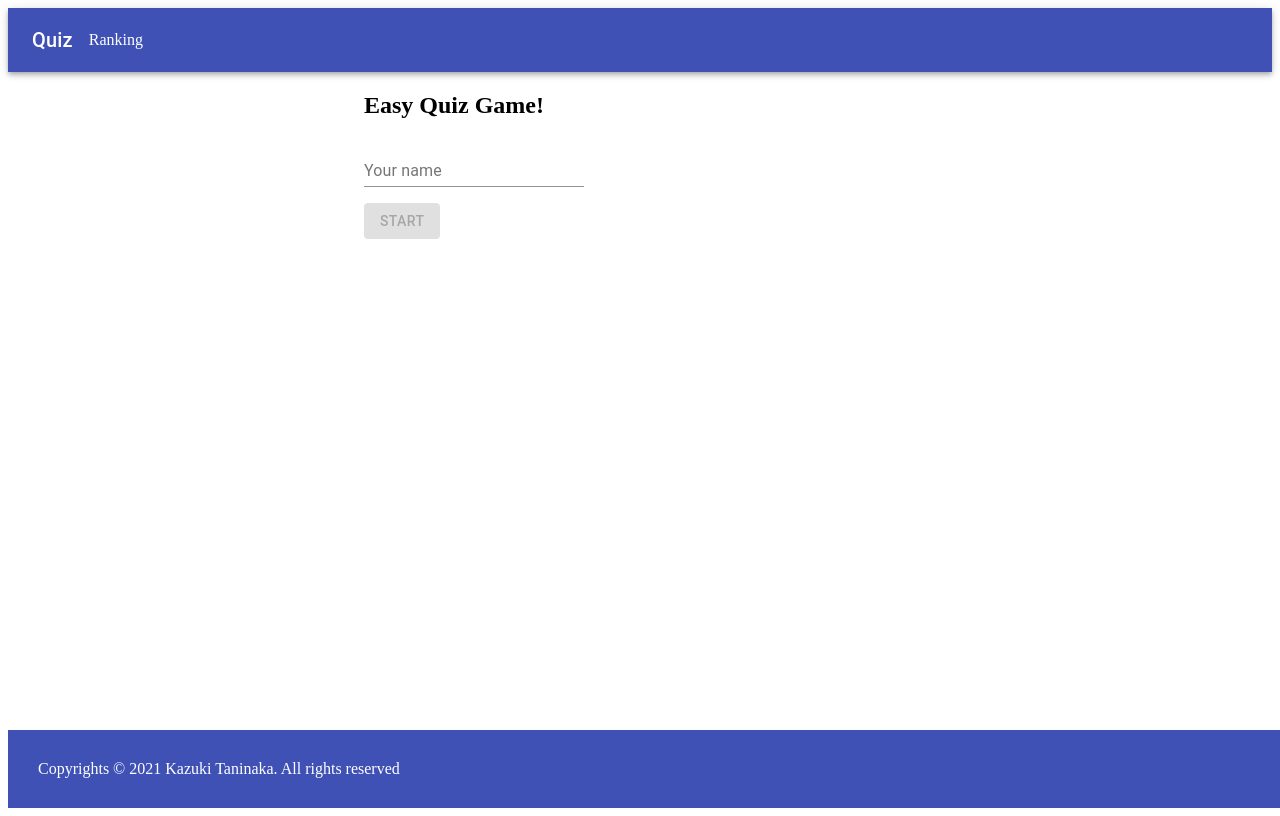
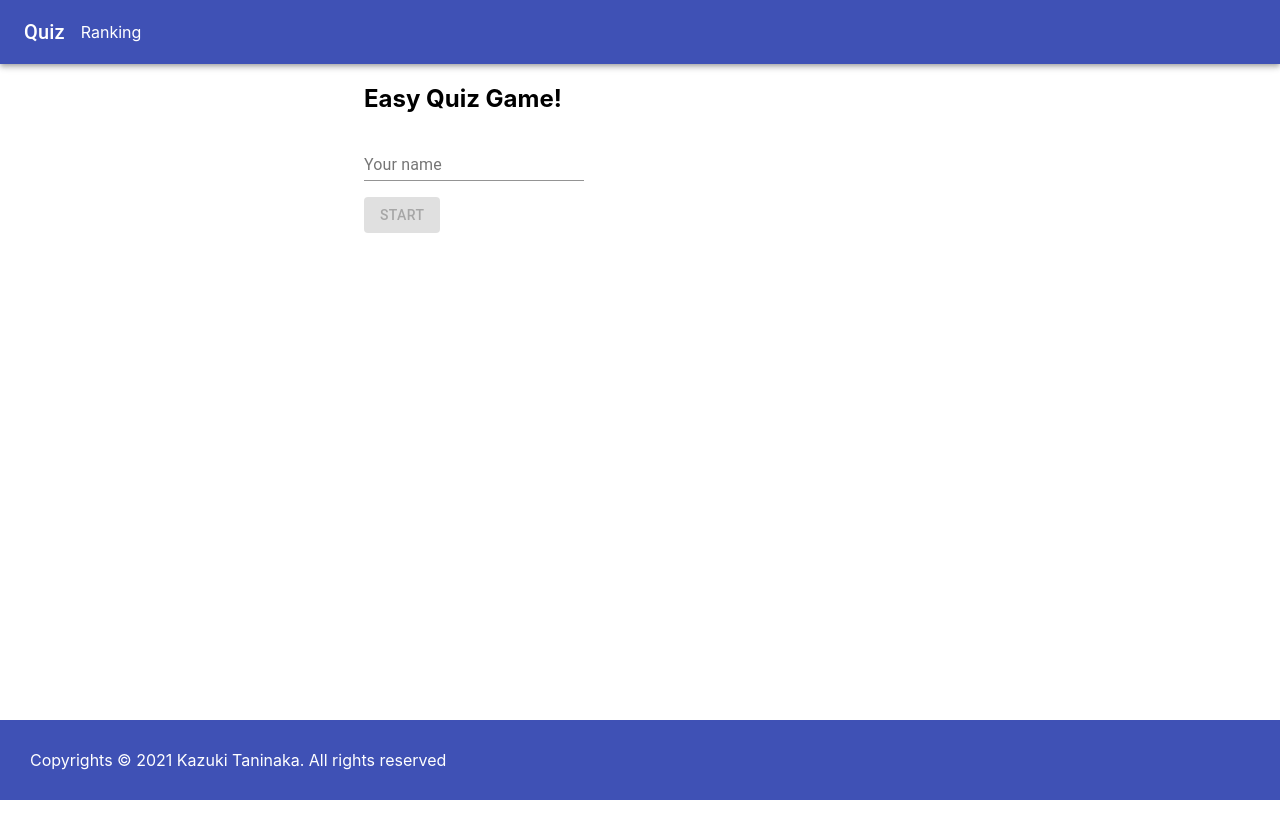
Before and after one commit to kazukitaninaka/react-quiz-app, a React (Create React App) app: page / in a window 1280 px wide. Shown: the top 816 px of the page. Built offline with nearby package versions, Linux system fonts and the light colour scheme.

Commit message:
re add index.css

```diff
--- /dev/null
+++ b/src/index.css
@@ -0,0 +1,15 @@
+body {
+  margin: 0;
+  font-family: -apple-system, BlinkMacSystemFont, "Segoe UI", "Roboto", "Oxygen",
+    "Ubuntu", "Cantarell", "Fira Sans", "Droid Sans", "Helvetica Neue",
+    sans-serif;
+  -webkit-font-smoothing: antialiased;
+  -moz-osx-font-smoothing: grayscale;
+  height: 100%;
+  position: relative;
+}
+
+code {
+  font-family: source-code-pro, Menlo, Monaco, Consolas, "Courier New",
+    monospace;
+}
--- a/src/index.tsx
+++ b/src/index.tsx
@@ -1,5 +1,6 @@
 import React from "react";
 import ReactDOM from "react-dom";
+import "./index.css";
 import App from "./App";
 import reportWebVitals from "./reportWebVitals";
 
```
